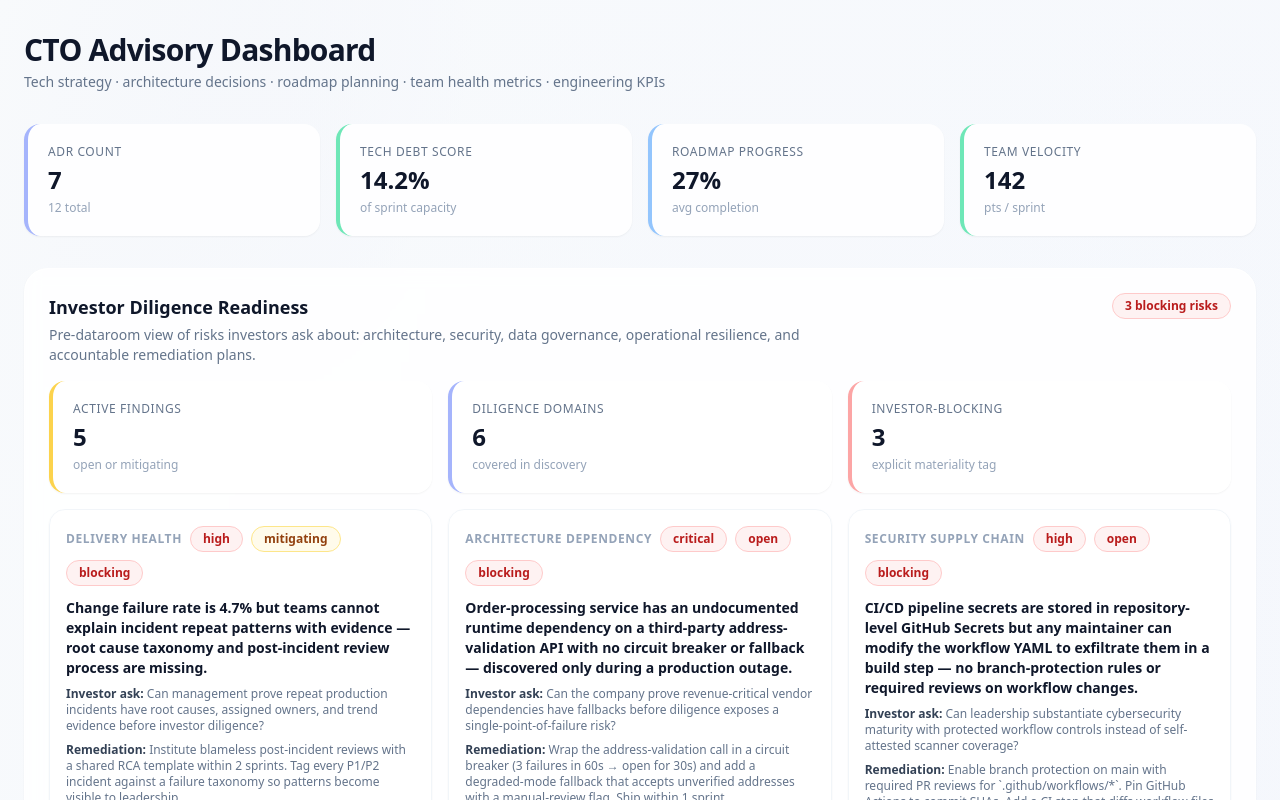
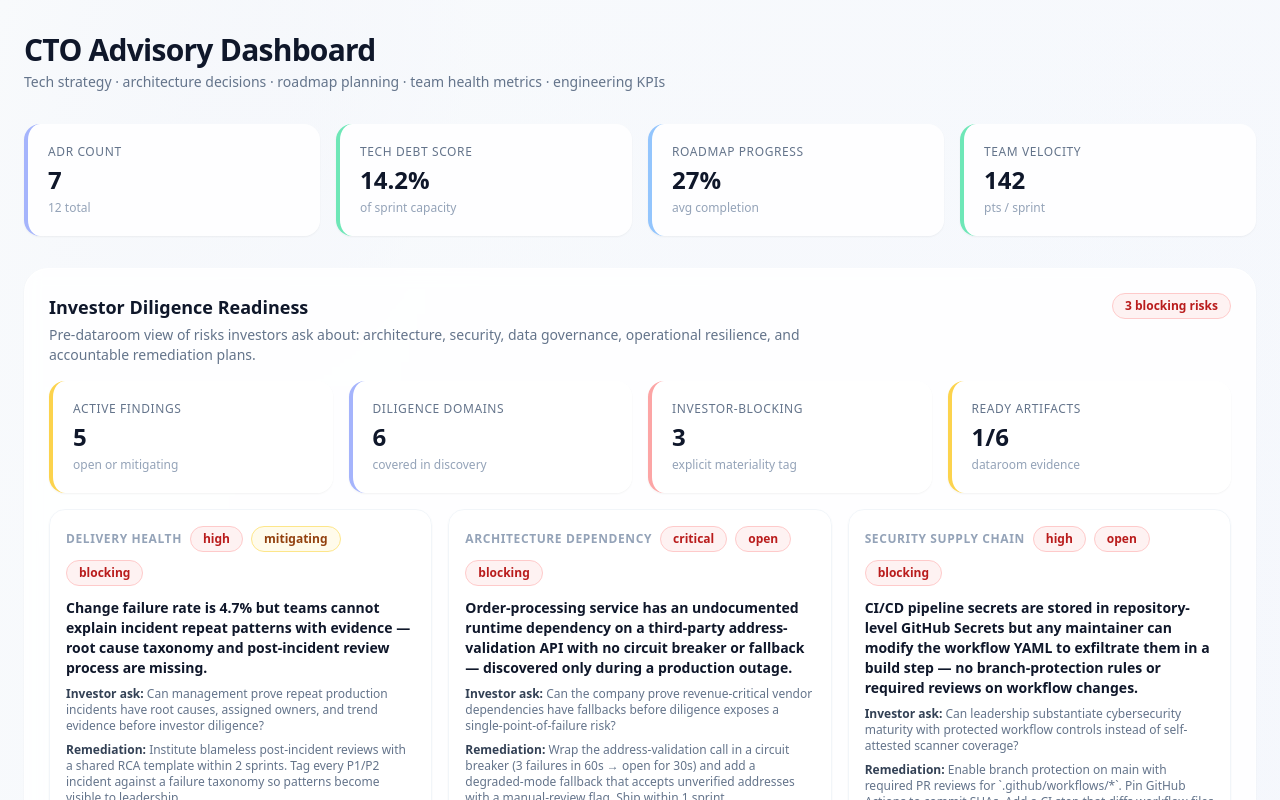
Before and after one commit to tensorgarden/cto-advisory-dashboard, a Next.js app: page / in a window 1280 px wide. Shown: the top 800 px of the page. Built offline with nearby package versions, Linux system fonts and the light colour scheme.

Commit message:
Surface dataroom artifact readiness

```diff
--- a/src/app/page.tsx
+++ b/src/app/page.tsx
@@ -600,6 +600,9 @@ function DiligenceReadinessSection() {
     (finding) => finding.investorMateriality === "blocking"
   );
   const coveredDomains = new Set(demoDueDiligenceFindings.map((finding) => finding.domain));
+  const readyDataroomArtifacts = demoDueDiligenceFindings.filter(
+    (finding) => finding.dataroomStatus === "ready"
+  ).length;
 
   return (
     <Card>
@@ -618,7 +621,7 @@ function DiligenceReadinessSection() {
           {investorBlockingFindings.length} blocking risks
         </Badge>
       </div>
-      <div className="mb-4 grid grid-cols-1 gap-4 md:grid-cols-3">
+      <div className="mb-4 grid grid-cols-1 gap-4 md:grid-cols-4">
         <StatCard
           label="Active Findings"
           value={String(activeFindings.length)}
@@ -636,6 +639,16 @@ function DiligenceReadinessSection() {
           value={String(investorBlockingFindings.length)}
           tone={investorBlockingFindings.length > 0 ? "red" : "green"}
           subtitle="explicit materiality tag"
+        />
+        <StatCard
+          label="Ready Artifacts"
+          value={`${readyDataroomArtifacts}/${demoDueDiligenceFindings.length}`}
+          tone={
+            readyDataroomArtifacts === demoDueDiligenceFindings.length
+              ? "green"
+              : "amber"
+          }
+          subtitle="dataroom evidence"
         />
       </div>
       <div className="grid grid-cols-1 gap-4 lg:grid-cols-3">
```
Also changed, not shown: 1 other file (tests, documents, lock files or other folders).
